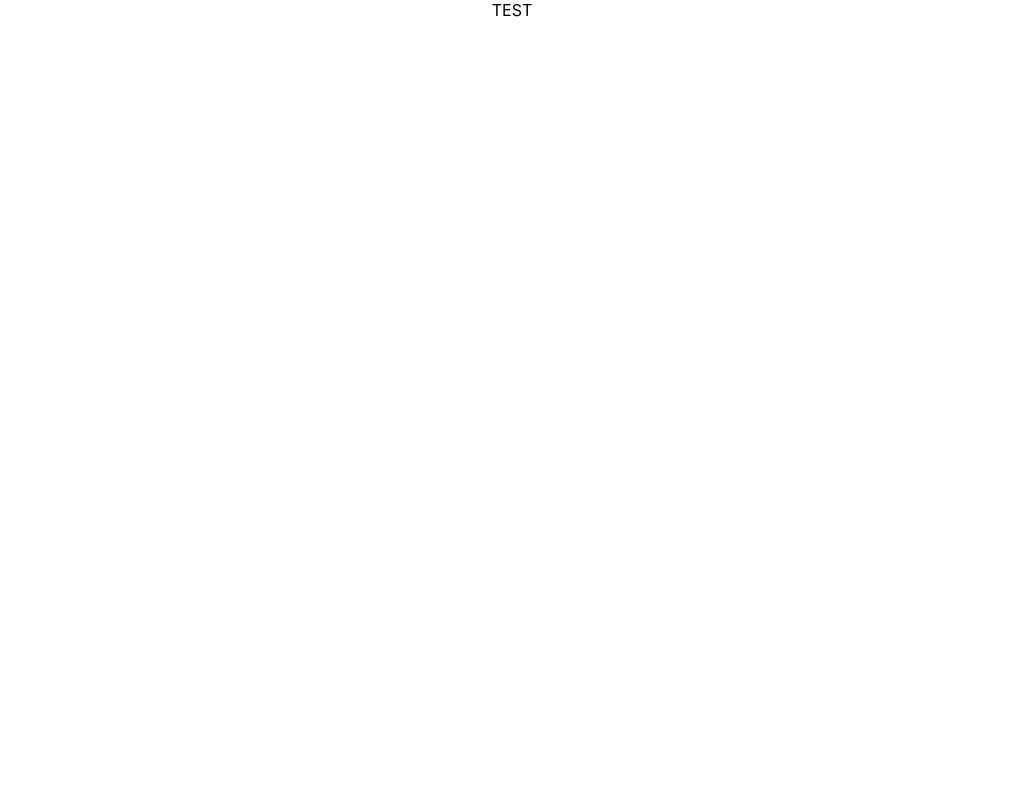
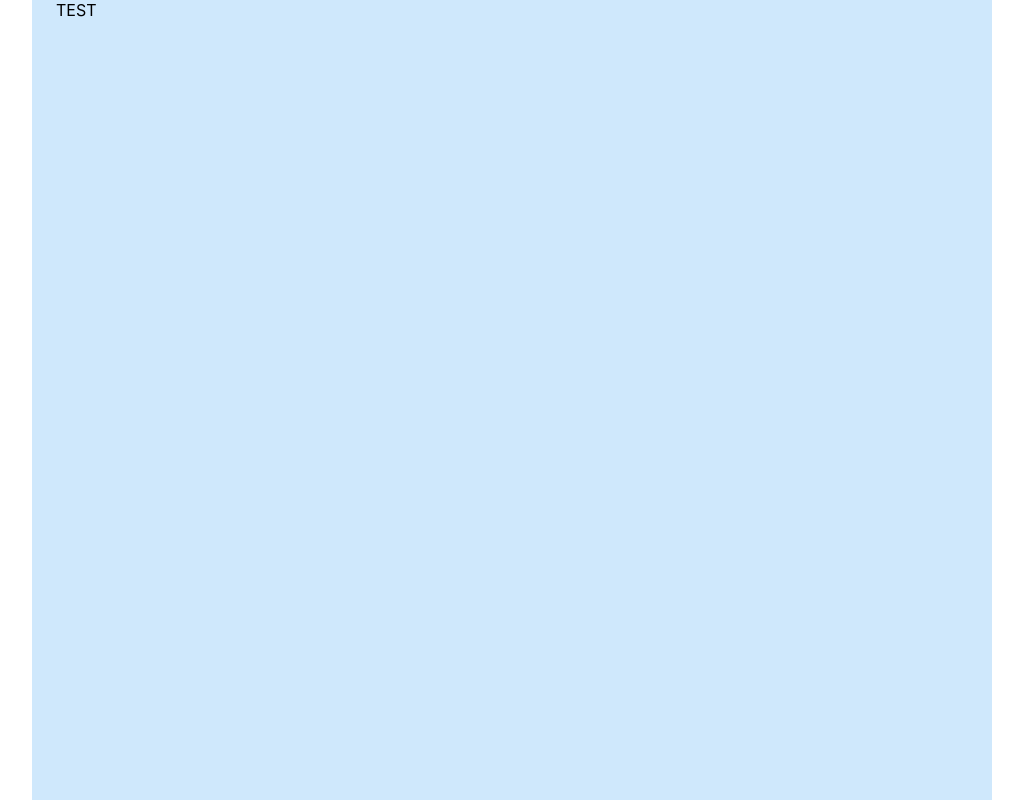
Before and after one commit to KaterinaLupacheva/worktime-logger, a React (Create React App) app: page / in a window 1280 px wide. Shown: the whole page, without its empty margins (128-1151 px from the left). Built offline with nearby package versions, Linux system fonts and the light colour scheme.

Commit message:
Basic layout

```diff
--- a/src/App.js
+++ b/src/App.js
@@ -1,10 +1,14 @@
-import './App.css';
+import "./App.css";
+import { Container } from "@material-ui/core";
 
 function App() {
   return (
-    <div className="App">
+    <Container
+      maxWidth="md"
+      style={{ backgroundColor: "#cfe8fc", height: "100vh" }}
+    >
       TEST
-    </div>
+    </Container>
   );
 }
 
```
